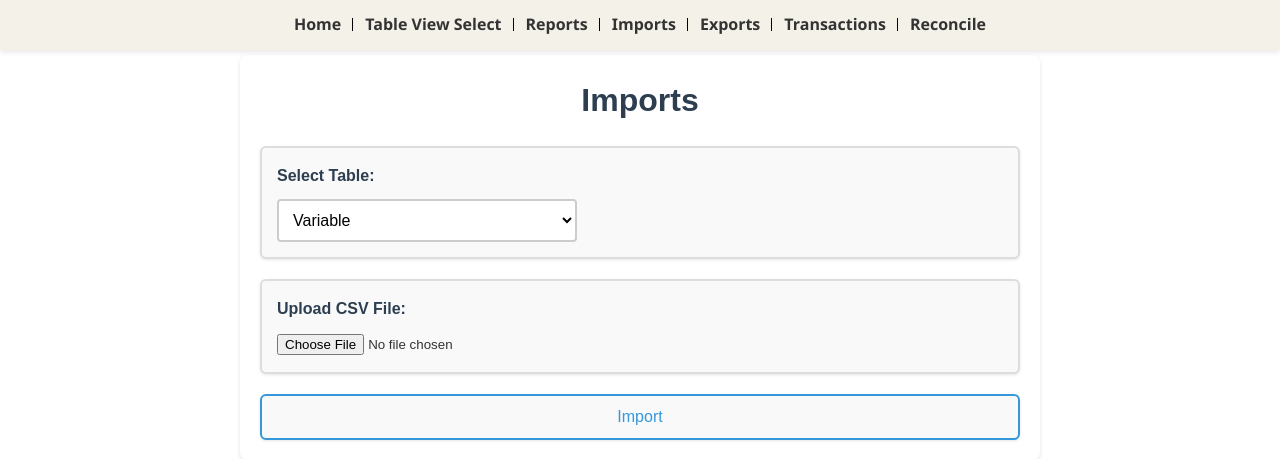
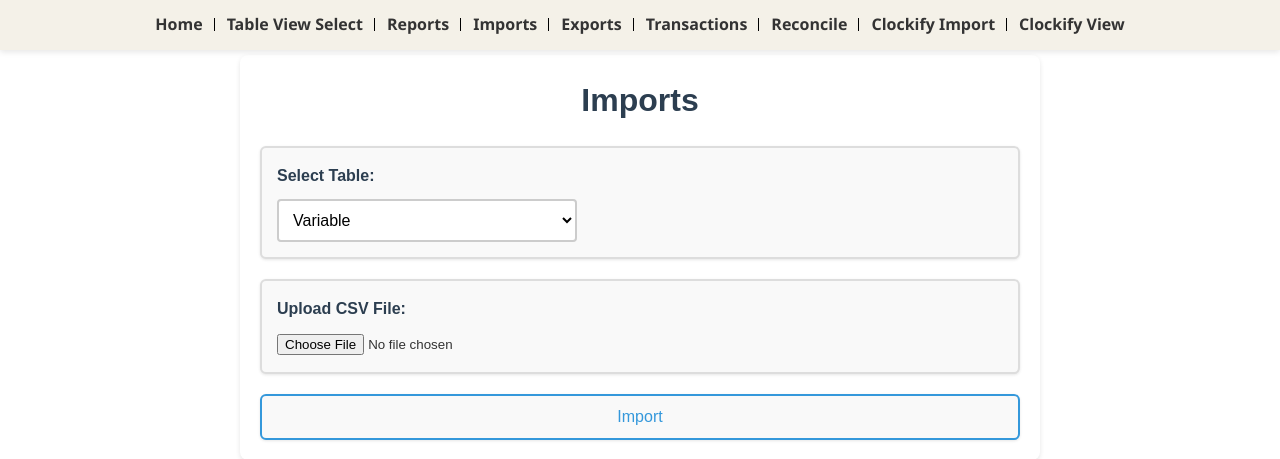
Before and after one commit to IYarwood/WCHD_Project, a Django app: page /clockifyImport/ in a window 1280 px wide. Shown: the top 459 px of the page. Run offline with Django 5.2, Linux system fonts and the light colour scheme.

Commit message:
added Clockify links

```diff
--- a/WCHDApp/templates/WCHDApp/masterTemplate.html
+++ b/WCHDApp/templates/WCHDApp/masterTemplate.html
@@ -17,6 +17,8 @@
             <li><a href="{% url 'exports' %}">Exports</a></li>
             <li><a href="{% url 'transactionsItem' %}">Transactions</a></li>
             <li><a href="{% url 'reconcile' %}">Reconcile</a></li>
+            <li><a href="{% url 'clockifyImport' %}">Clockify Import</a></li>
+            <li><a href="{% url 'calculateActivitySelect' %}">Clockify View</a></li>
             <!--<li><a href="{% url 'createSelect' %}">Create</a></li>-->
         </ul>
     </nav>
```
